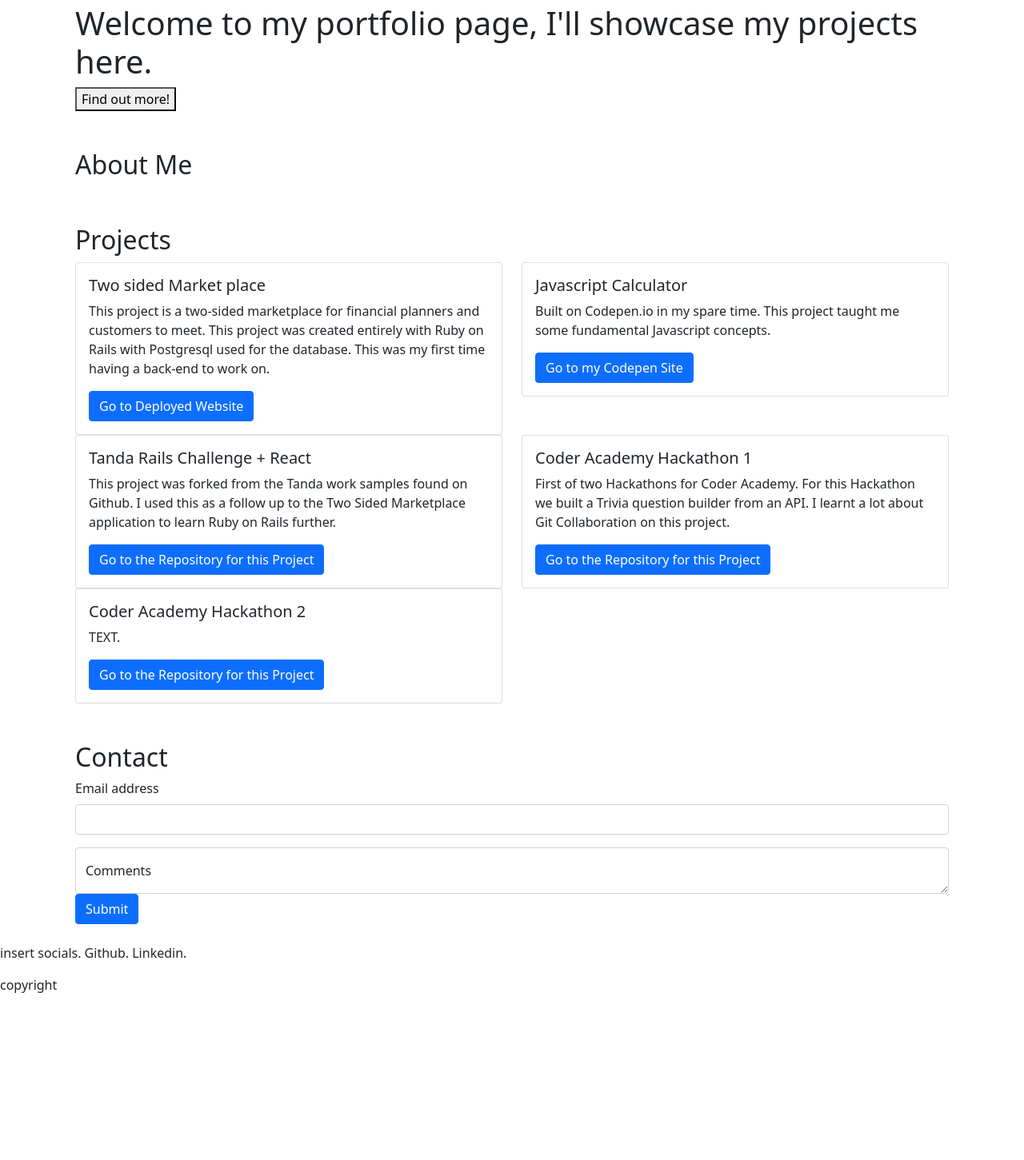
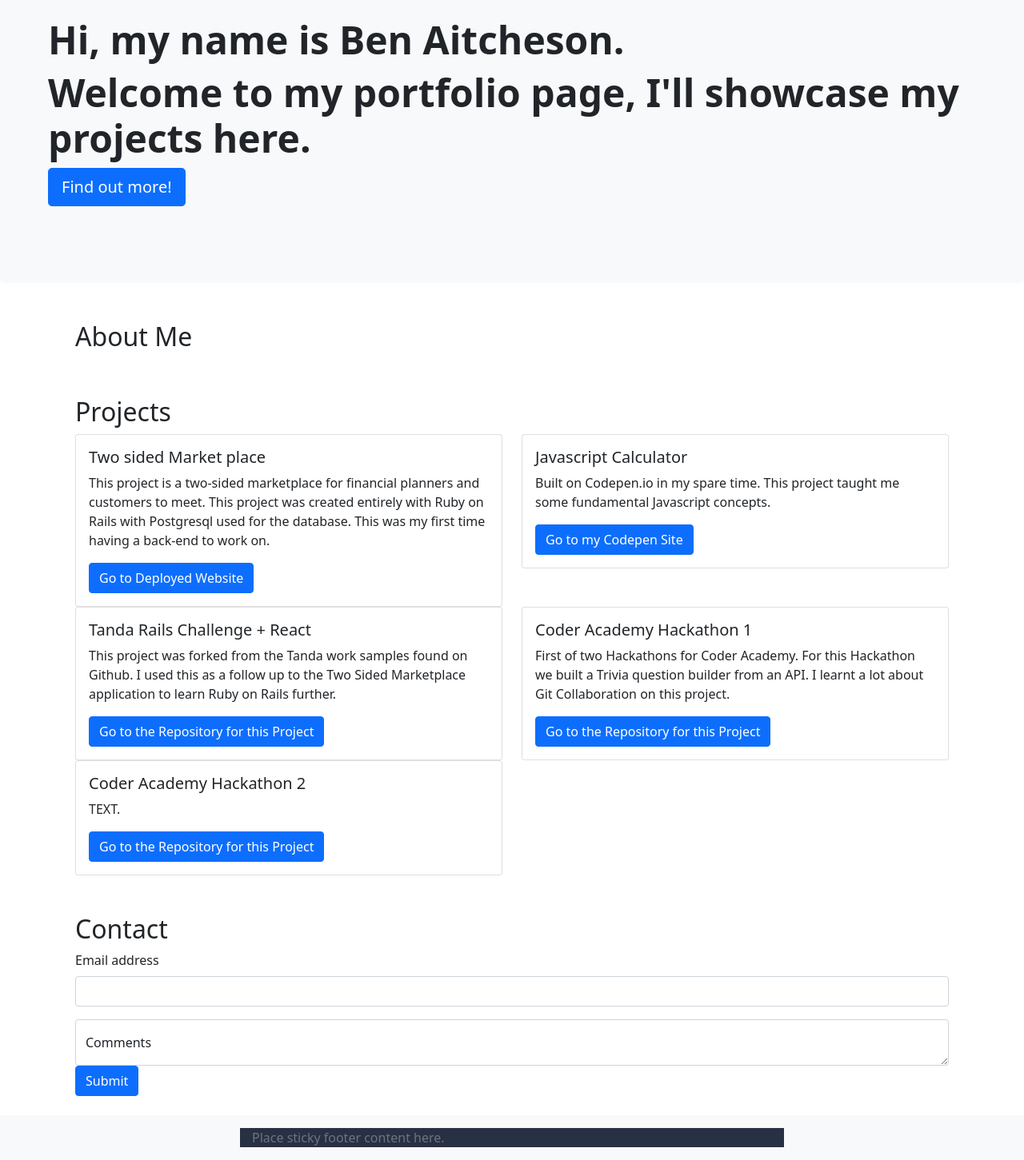
Before and after one commit to benaitcheson/portfolio-react, a React (Create React App) app: page / in a window 1280 px wide. Shown: the part 131-1582 px from the top of the page at 80% size. Before the commit the page ends 1391 px from the top, so only its background shows below. Built offline with nearby package versions, Linux system fonts and the light colour scheme.

Commit message:
adding footer bootstrap styles

```diff
--- a/src/components/Footer.js
+++ b/src/components/Footer.js
@@ -3,9 +3,10 @@ import React from 'react';
 
 const Footer = () => {
     return (
-        <footer>
-            <p>insert socials. Github. Linkedin.</p>
-            <p>copyright</p>
+        <footer class="footer mt-auto py-3 bg-light">
+            <div class="container">
+                <span class="text-muted">Place sticky footer content here.</span>
+            </div>
         </footer>
     )
 }
--- a/src/components/MainContent.js
+++ b/src/components/MainContent.js
@@ -3,10 +3,12 @@ import React from 'react';
 
 const MainContent = () => {
     return (
-        <main  class="mx-auto p-4 container">
-            <h1>Hi, my name is Ben Aitcheson.</h1>
-            <h1>Welcome to my portfolio page, I'll showcase my projects here.</h1>
-            <button>Find out more!</button>
+        <main  class="p-5 mb-4 bg-light rounded-3">
+            <div class="container-fluid py-5">
+                <h1 class="display-5 fw-bold">Hi, my name is Ben Aitcheson.</h1>
+                <h1 class="display-5 fw-bold">Welcome to my portfolio page, I'll showcase my projects here.</h1>
+                <button class="btn btn-primary btn-lg" type="button">Find out more!</button>
+            </div>
         </main>
     )
 }
--- a/src/style.css
+++ b/src/style.css
@@ -2,14 +2,17 @@
   background-color: #78a1bb;
 }
 
-.aboutme {
-  background-color: #78a1bb;
+.footer .container {
+  background-color: #283044;
+  width: auto;
+  max-width: 680px;
+  padding: 0 15px;
 }
 
 /* Colour Pallette */
 
-/* 283044
-78A1BB
-EBF5EE
-BFA89E
-8B786D */
+/* #283044 - Black
+#78A1BB - Blue
+#EBF5EE
+#BFA89E
+#8B786D */
```
